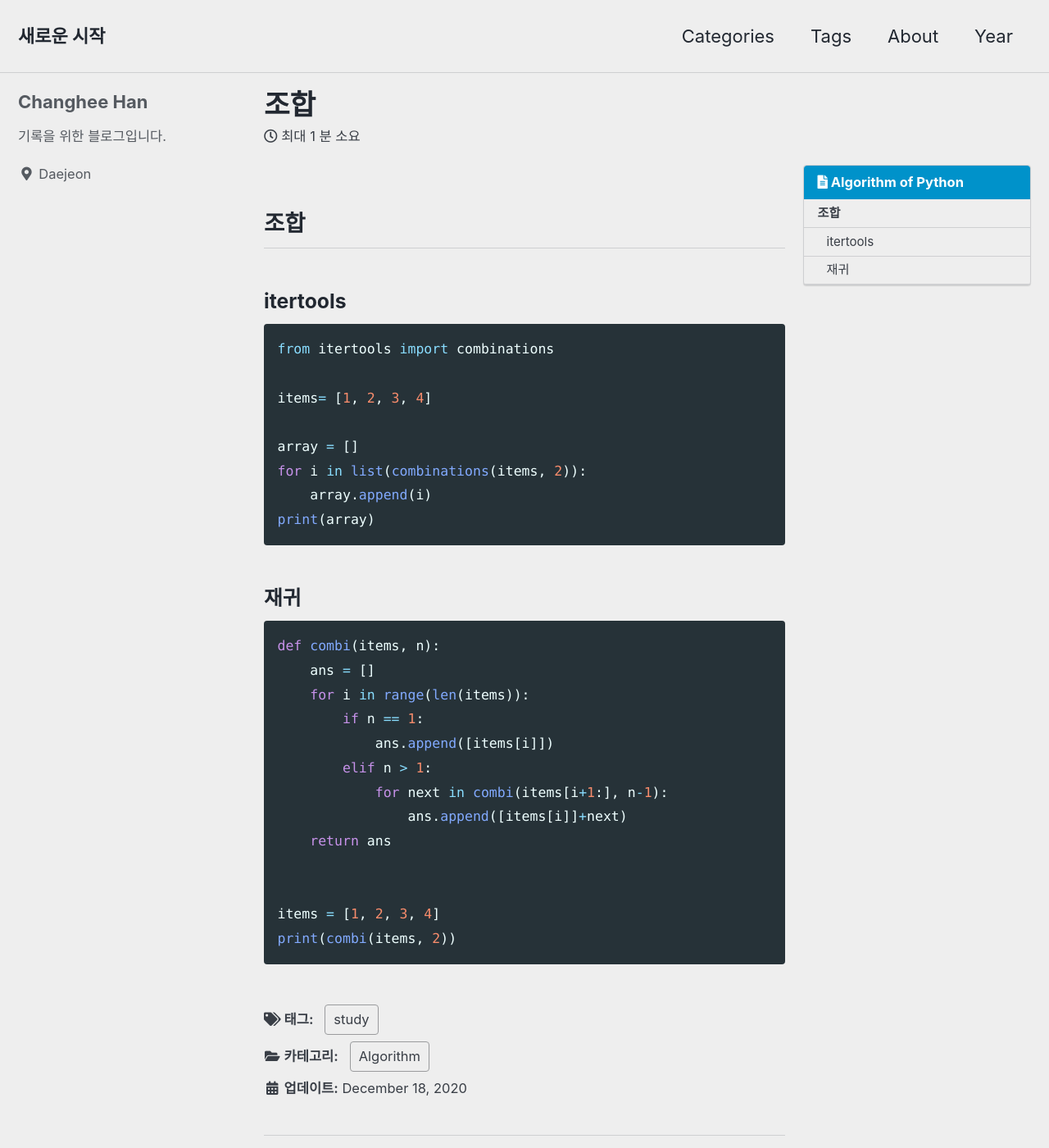
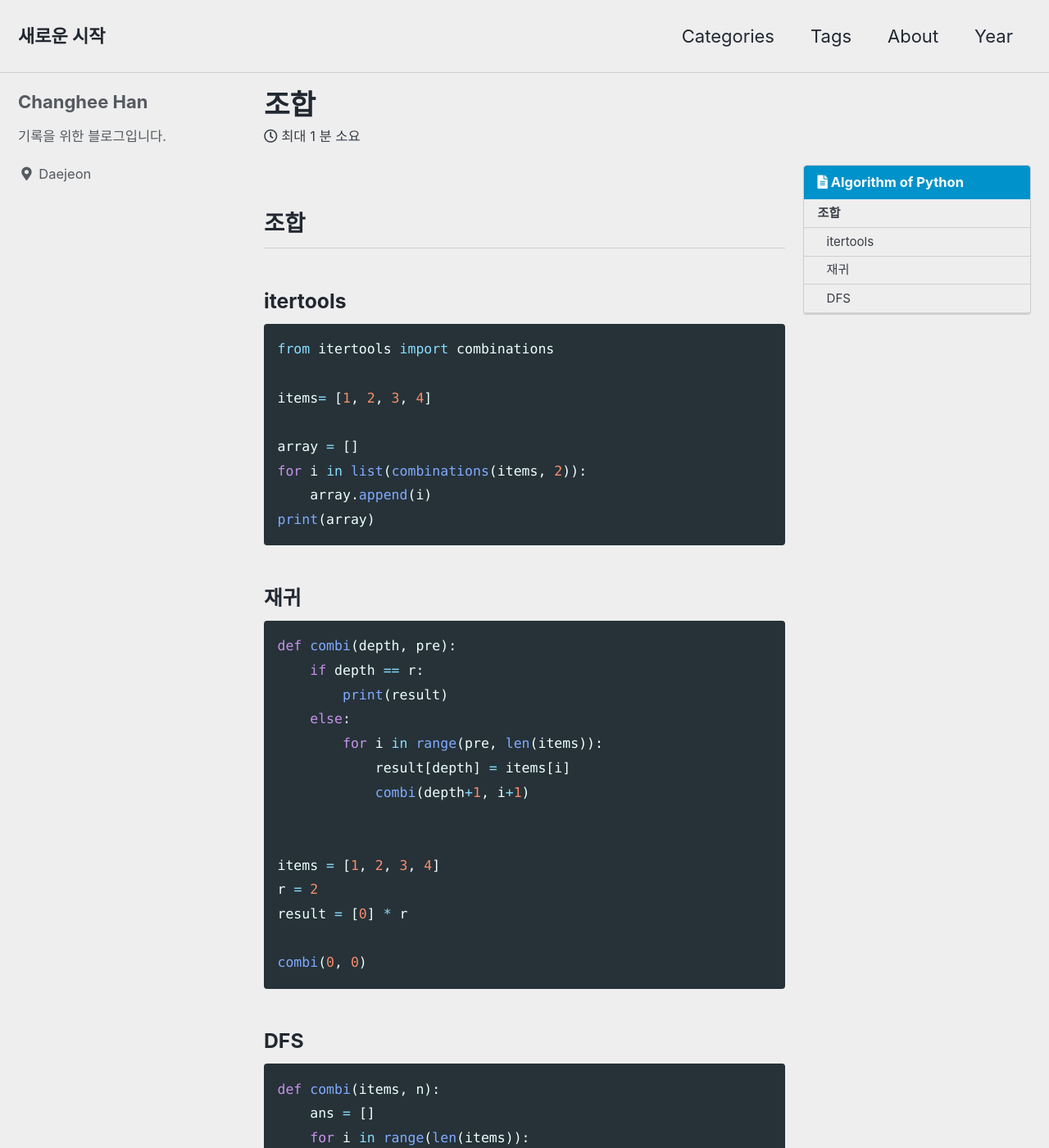
Before and after one commit to hython37/hython37.github.io, a Jekyll site: the page built from _posts/2020-12-18-Combination.md, in a window 1280 px wide and 1400 px high. Shown: the whole window at 82% size. Built offline with Jekyll 4.4.1, drawn with Linux system fonts in a browser that asks for light colours; cached includes are drawn as plain includes.

Commit message:
update Combi

````diff
--- a/_posts/2020-12-18-Combination.md
+++ b/_posts/2020-12-18-Combination.md
@@ -25,6 +25,24 @@ print(array)
 
 ### 재귀
 ```python
+def combi(depth, pre):
+    if depth == r:
+        print(result)
+    else:
+        for i in range(pre, len(items)):
+            result[depth] = items[i]
+            combi(depth+1, i+1)
+
+
+items = [1, 2, 3, 4]
+r = 2
+result = [0] * r
+
+combi(0, 0)
+```
+
+### DFS
+```python
 def combi(items, n):
     ans = []
     for i in range(len(items)):
````
